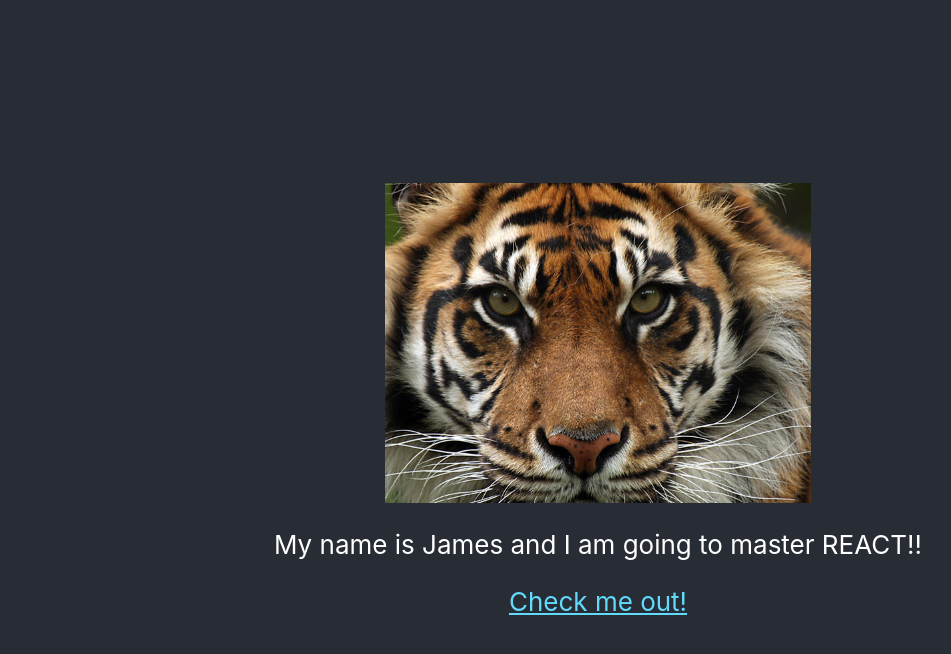
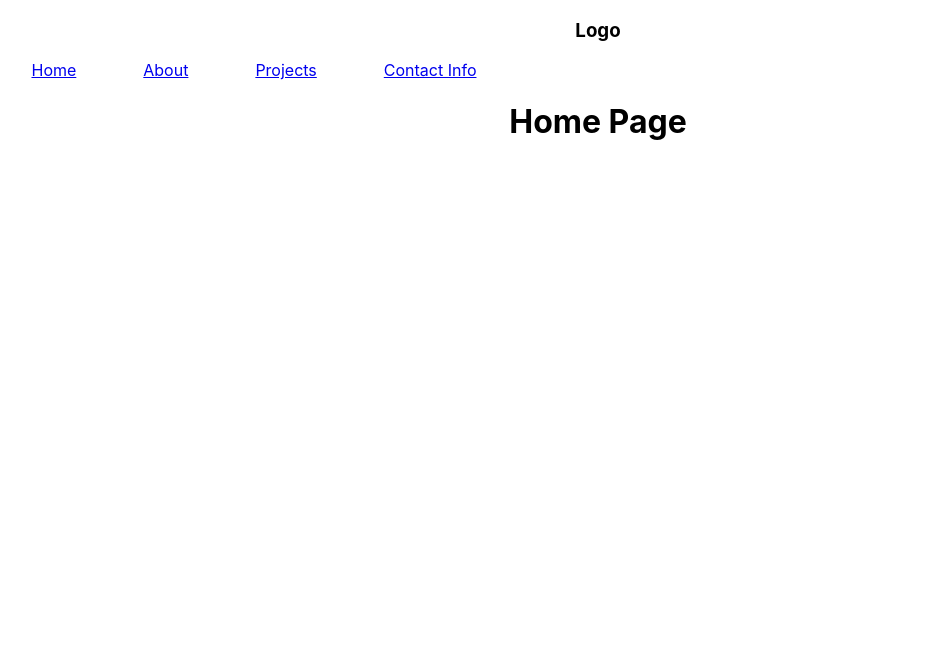
Before and after one commit to Jramire16/jramire16.github.io, a React (Create React App) app: page / in a window 1280 px wide. Shown: the top 654 px of the page, without its empty margins (42-993 px from the left). Built offline with nearby package versions, Linux system fonts and the light colour scheme.

Commit message:
Mock up of initial web page

```diff
--- a/package.json
+++ b/package.json
@@ -8,6 +8,7 @@
     "@testing-library/user-event": "^7.2.1",
     "react": "^16.12.0",
     "react-dom": "^16.12.0",
+    "react-router-dom": "^5.1.2",
     "react-scripts": "3.4.0"
   },
   "scripts": {
--- /dev/null
+++ b/src/About.js
@@ -0,0 +1,21 @@
+import React from "react";
+import './App.css'
+import {
+  BrowserRouter as Router,
+  Switch,
+  Route,
+  Link
+} from "react-router-dom";
+
+function About(){
+  return(
+     <p>
+    My name is James Ramirez
+    </p>
+  )
+
+}
+
+
+
+export default About;
--- a/src/App.css
+++ b/src/App.css
@@ -2,38 +2,19 @@
   text-align: center;
 }
 
-.App-logo {
-  height: 40vmin;
-  pointer-events: none;
-}
-
-@media (prefers-reduced-motion: no-preference) {
-  .App-logo {
-    animation: App-logo-spin infinite 20s linear;
-  }
-}
-
-.App-header {
-  background-color: #282c34;
-  min-height: 100vh;
+.Nav{
   display: flex;
-  flex-direction: column;
+  justify-content: space-around;
   align-items: center;
-  justify-content: center;
-  font-size: calc(10px + 2vmin);
+  min-height: 10vh;
+  background: skyblue;
   color: white;
 }
 
-.App-link {
-  color: #61dafb;
+.nav-links{
+  width: 40%;
+  display: flex;
+  justify-content: space-around;
+  align-items: center;
+  list-style: none;
 }
-/*
-@keyframes App-logo-spin {
-  from {
-    transform: rotate(0deg);
-  }
-  to {
-    transform: rotate(360deg);
-  }
-}
-*/
--- a/src/App.js
+++ b/src/App.js
@@ -1,26 +1,53 @@
-import React from 'react';
-import logo from './Tiger.jpg';
-import './App.css';
+import React from "react";
+import "./App.css"
+import Nav from "./Nav";
+import About from "./About";
+import Projects from "./Projects";
+import ContactMe from "./ContactMe";
 
-function App() {
+import {
+  BrowserRouter as Router,
+  Switch,
+  Route,
+  Link
+} from "react-router-dom";
+
+export default function App() {
+
   return (
-    <div className="App">
-      <header className="App-header">
-        <img src={logo} className="App-logo" alt="logo" />
-        <p>
-          My name is James and I am going to master REACT!!
-        </p>
-        <a
-          className="App-link"
-          href="https://github.com/Jramire16"
-          target="_blank"
-          rel="noopener noreferrer"
-        >
-          Check me out!
-        </a>
-      </header>
-    </div>
-  );
+    <Router>
+      <div className="App">
+        <Nav />
+        <Switch>
+            <Route path="/about" component={About}/>
+            <Route path="/projects" component={Projects}/>
+            <Route path="/contactme" component={ContactMe}/>
+            <Route path="/" exact component={Home}/>
+        </Switch>
+
+      </div>
+    </Router>
+    );
 }
 
-export default App;
+const Home = () => (
+  <div>
+    <h1>Home Page</h1>
+  </div>
+)
+// function Home() {
+//   return <h2>Home</h2>;
+// }
+
+// function About() {
+//   return <h2>About</h2>;
+
+// }
+
+// function Projects() {
+//   return <h2>Projects</h2>;
+// }
+
+// function ContactMe(){
+//   return <h2>Contact Info</h2>
+// }
--- /dev/null
+++ b/src/ContactMe.js
@@ -0,0 +1,18 @@
+import React from "react";
+import "./App.css"
+import {
+  BrowserRouter as Router,
+  Switch,
+  Route,
+  Link
+} from "react-router-dom";
+
+function ContactMe(){
+    return(
+      <h2>You can conact me by email, which is jramire678@gmail.com</h2>
+    )
+}
+
+
+
+export default ContactMe;
--- /dev/null
+++ b/src/Nav.js
@@ -0,0 +1,31 @@
+import React from "react";
+import "./App.css"
+import { Link } from "react-router-dom";
+
+
+function Nav(){
+    return(
+      <nav>
+        <h3>Logo</h3>
+        <ul className="nav-links">
+            <Link to="/home">
+            <li>Home</li>
+            </Link>
+            <Link to="/about">
+                <li>About</li>
+            </Link>
+            <Link to="/projects">
+                <li>Projects</li>
+            </Link>
+            <Link to="/contactme">
+                <li>Contact Info</li>
+            </Link>
+
+        </ul>
+      </nav>
+    )
+}
+
+
+
+export default Nav;
--- /dev/null
+++ b/src/Projects.js
@@ -0,0 +1,21 @@
+import React from "react";
+import './App.css'
+import {
+  BrowserRouter as Router,
+  Switch,
+  Route,
+  Link
+} from "react-router-dom";
+
+function Projects(){
+    return(
+      <ul>
+        <ul><h1>Computer Science</h1></ul>
+        <ul><h1>Artwork</h1></ul>
+      </ul>
+    )
+}
+
+
+
+export default Projects;
```
Also changed, not shown: src/Home.js (added, +18 -0 lines), 1 other file (tests, documents, lock files or other folders).
